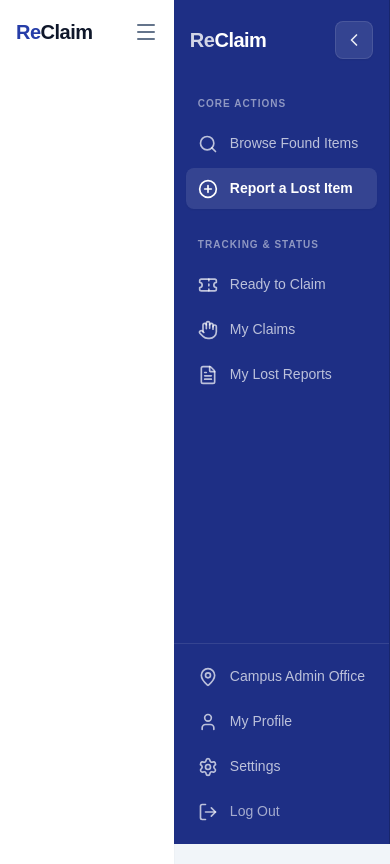
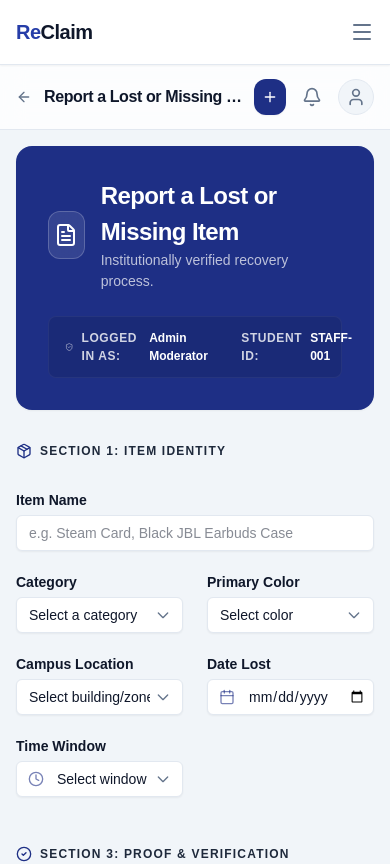
Before and after one commit to ArinGitPort/ReClaim, a React (Vite) app: page /report-lost in a window 390 px wide. Shown: the top 864 px of the page. Built offline with nearby package versions, Linux system fonts and the light colour scheme.

Commit message:
fix layout

```diff
--- /dev/null
+++ b/src/hooks/useIsMobile.ts
@@ -0,0 +1,21 @@
+import { useState, useEffect } from "react"
+
+export function useIsMobile() {
+  const [isMobile, setIsMobile] = useState(
+    typeof window !== 'undefined' ? window.innerWidth < 1024 : false
+  )
+
+  useEffect(() => {
+    const handleResize = () => {
+      setIsMobile(window.innerWidth < 1024)
+    }
+
+    window.addEventListener('resize', handleResize)
+    // Initial check
+    handleResize()
+
+    return () => window.removeEventListener('resize', handleResize)
+  }, [])
+
+  return isMobile
+}
--- a/src/layouts/AppLayout.tsx
+++ b/src/layouts/AppLayout.tsx
@@ -1,18 +1,37 @@
 import { Outlet } from "react-router-dom"
 import { Sidebar } from "@/layouts/Sidebar"
 import { MobileNav } from "@/layouts/MobileNav"
+import { useIsMobile } from "@/hooks/useIsMobile"
 
 export function AppLayout() {
+  const isMobile = useIsMobile()
+
   return (
-    <div style={{ minHeight: '100vh', display: 'flex', flexDirection: 'row', backgroundColor: '#F1F5F9', width: '100%', fontFamily: 'sans-serif' }}>
+    <div style={{
+      minHeight: '100vh',
+      display: 'flex',
+      flexDirection: isMobile ? 'column' : 'row',
+      backgroundColor: '#F1F5F9',
+      width: '100%',
+      fontFamily: 'sans-serif',
+      overflowX: 'hidden'
+    }}>
       {/* Mobile Header and Dropdown Menu */}
-      <MobileNav />
+      {isMobile && <MobileNav />}
 
       {/* Desktop Sidebar */}
-      <Sidebar />
+      {!isMobile && <Sidebar />}
 
       {/* Main Content Area */}
-      <main style={{ flex: 1, display: 'flex', flexDirection: 'column', minWidth: 0, overflowX: 'hidden', position: 'relative' }}>
+      <main style={{
+        flex: 1,
+        display: 'flex',
+        flexDirection: 'column',
+        minWidth: 0,
+        overflowX: 'hidden',
+        position: 'relative',
+        width: '100%'
+      }}>
         <Outlet />
       </main>
     </div>
--- a/src/layouts/TopNavBar.tsx
+++ b/src/layouts/TopNavBar.tsx
@@ -6,6 +6,8 @@ import { useAuth } from "@/contexts/AuthContext"
 import { useNotifications } from "@/contexts/NotificationContext"
 import { CampusDropOffModal } from "@/components/user/CampusDropOffModal"
 import { Button } from "@/components/ui/Button"
+
+import { useIsMobile } from "@/hooks/useIsMobile"
 
 interface TopNavBarProps {
   title?: string
@@ -21,33 +23,78 @@ export function TopNavBar({
   const { user } = useAuth()
   const { unreadCount } = useNotifications()
   const [showDropOffModal, setShowDropOffModal] = useState(false)
+  const isMobile = useIsMobile()
 
   return (
     <>
-      <header style={{ position: 'sticky', top: 0, zIndex: 50, width: '100%', backgroundColor: 'rgba(255, 255, 255, 0.8)', backdropFilter: 'blur(12px)', WebkitBackdropFilter: 'blur(12px)', borderBottom: '1px solid #E2E8F0' }}>
-        <div style={{ maxWidth: '1600px', marginLeft: 'auto', marginRight: 'auto', padding: '0 1.5rem', height: '4rem', display: 'flex', alignItems: 'center', justifyContent: 'space-between' }}>
-          <div style={{ display: 'flex', alignItems: 'center', gap: '1.5rem' }}>
-            <Link to={backLink} style={{ color: '#64748B', display: 'flex', alignItems: 'center', gap: '0.5rem', fontSize: '0.875rem', fontWeight: '600', textDecoration: 'none' }}>
+      <header style={{
+        position: 'sticky',
+        top: 0,
+        zIndex: 50,
+        width: '100%',
+        backgroundColor: 'rgba(255, 255, 255, 0.8)',
+        backdropFilter: 'blur(12px)',
+        WebkitBackdropFilter: 'blur(12px)',
+        borderBottom: '1px solid #E2E8F0'
+      }}>
+        <div style={{
+          maxWidth: '1600px',
+          marginLeft: 'auto',
+          marginRight: 'auto',
+          padding: isMobile ? '0 1rem' : '0 1.5rem',
+          height: '4rem',
+          display: 'flex',
+          alignItems: 'center',
+          justifyContent: 'space-between',
+          gap: '0.5rem'
+        }}>
+          <div style={{ display: 'flex', alignItems: 'center', gap: isMobile ? '0.75rem' : '1.5rem', flex: 1, minWidth: 0 }}>
+            <Link to={backLink} style={{ color: '#64748B', display: 'flex', alignItems: 'center', gap: '0.5rem', fontSize: '0.875rem', fontWeight: '600', textDecoration: 'none', flexShrink: 0 }}>
               <ArrowLeft style={{ width: '1rem', height: '1rem' }} />
-              {backLabel}
+              {!isMobile && backLabel}
             </Link>
-            <div style={{ height: '1.5rem', width: '1px', backgroundColor: '#E2E8F0', display: 'block' }}></div>
-            <h1 style={{ fontSize: '1.25rem', fontWeight: 'bold', letterSpacing: '-0.025em', color: '#0F172A', display: 'block', margin: 0 }}>
+            <div style={{ height: '1.5rem', width: '1px', backgroundColor: '#E2E8F0', display: isMobile ? 'none' : 'block' }}></div>
+            <h1 style={{
+              fontSize: isMobile ? '1rem' : '1.25rem',
+              fontWeight: 'bold',
+              letterSpacing: '-0.025em',
+              color: '#0F172A',
+              margin: 0,
+              whiteSpace: 'nowrap',
+              overflow: 'hidden',
+              textOverflow: 'ellipsis'
+            }}>
               {title}
             </h1>
           </div>
 
-          <div style={{ display: 'flex', alignItems: 'center', gap: '1rem' }}>
+          <div style={{ display: 'flex', alignItems: 'center', gap: isMobile ? '0.5rem' : '1rem', flexShrink: 0 }}>
             {/* Found Item Trigger */}
             <Button
               onClick={() => setShowDropOffModal(true)}
-              style={{ display: 'flex', backgroundColor: '#1E2F85', color: '#FFFFFF', fontWeight: 'bold', height: '2.25rem', padding: '0 1rem', borderRadius: '0.75rem', fontSize: '0.75rem', textTransform: 'uppercase', letterSpacing: '0.1em', alignItems: 'center', gap: '0.5rem', boxShadow: '0 1px 2px 0 rgba(0, 0, 0, 0.05)', border: 'none', cursor: 'pointer' }}
+              style={{
+                display: 'flex',
+                backgroundColor: '#1E2F85',
+                color: '#FFFFFF',
+                fontWeight: 'bold',
+                height: '2.25rem',
+                padding: isMobile ? '0 0.5rem' : '0 1rem',
+                borderRadius: '0.75rem',
+                fontSize: '0.75rem',
+                textTransform: 'uppercase',
+                letterSpacing: '0.1em',
+                alignItems: 'center',
+                gap: '0.5rem',
+                boxShadow: '0 1px 2px 0 rgba(0, 0, 0, 0.05)',
+                border: 'none',
+                cursor: 'pointer'
+              } as React.CSSProperties}
             >
               <Plus style={{ width: '1rem', height: '1rem' }} />
-              I Found an Item
+              {!isMobile && "I Found an Item"}
             </Button>
 
-            <div style={{ display: 'flex', alignItems: 'center', gap: '0.5rem', marginRight: '0.5rem' }}>
+            <div style={{ display: 'flex', alignItems: 'center', gap: '0.5rem' }}>
               <Link to="/notifications" style={{ position: 'relative', padding: '0.5rem', color: '#64748B', borderRadius: '50%', textDecoration: 'none', display: 'inline-flex' }}>
                 <Bell style={{ width: '1.25rem', height: '1.25rem' }} />
                 {unreadCount > 0 && (
@@ -58,21 +105,25 @@ export function TopNavBar({
               </Link>
             </div>
 
-            <div style={{ height: '2rem', width: '1px', backgroundColor: '#E2E8F0' }}></div>
+            {!isMobile && <div style={{ height: '2rem', width: '1px', backgroundColor: '#E2E8F0' }}></div>}
 
-            <div style={{ display: 'flex', alignItems: 'center', gap: '0.75rem', paddingLeft: '0.5rem' }}>
+            <div style={{ display: 'flex', alignItems: 'center', gap: '0.75rem', paddingLeft: isMobile ? '0' : '0.5rem' }}>
+              {!isMobile && (
                 <div style={{ display: 'flex', flexDirection: 'column', alignItems: 'flex-end' }}>
                   <span style={{ fontSize: '0.75rem', fontWeight: 'bold', color: '#0F172A', lineHeight: '1' }}>{user?.name}</span>
                   <span style={{ fontSize: '10px', color: '#94A3B8', fontWeight: '500' }}>Student Account</span>
                 </div>
+              )}
               <button style={{ width: '2.25rem', height: '2.25rem', backgroundColor: '#F1F5F9', border: '1px solid #E2E8F0', borderRadius: '50%', display: 'flex', alignItems: 'center', justifyContent: 'center', color: '#64748B', cursor: 'pointer', padding: 0 }}>
                 <User style={{ width: '1.25rem', height: '1.25rem' }} />
               </button>
             </div>
 
+            {!isMobile && (
               <div style={{ display: 'flex', marginLeft: '0.5rem' }}>
                 <ThemeToggle />
               </div>
+            )}
           </div>
         </div>
       </header>
--- a/src/pages/user/GalleryPage.tsx
+++ b/src/pages/user/GalleryPage.tsx
@@ -6,6 +6,7 @@ import { AdminPaginationControls } from "@/components/admin/AdminPaginationContr
 import { Plus } from "lucide-react"
 import { Button } from "@/components/ui/Button"
 import { CampusDropOffModal } from "@/components/user/CampusDropOffModal"
+import { useIsMobile } from "@/hooks/useIsMobile"
 
 type GalleryFiltersState = {
   search: string
@@ -20,6 +21,7 @@ export function GalleryPage() {
   const [page, setPage] = useState(1)
   const [pageCount, setPageCount] = useState(1)
   const [showDropOffModal, setShowDropOffModal] = useState(false)
+  const isMobile = useIsMobile()
 
   // Filters state
   const [filters, setFilters] = useState<GalleryFiltersState>({
@@ -72,12 +74,14 @@ export function GalleryPage() {
           </div>
         </div>
 
-        <div style={{ display: 'flex', flexDirection: 'row', gap: '2rem', alignItems: 'flex-start' }}>
-          <GalleryFilters filters={filters} setFilters={handleFiltersChange} />
+        <div style={{ display: 'flex', flexDirection: isMobile ? 'column' : 'row', gap: '2rem', alignItems: 'flex-start' }}>
+          <div style={{ width: isMobile ? '100%' : 'auto' }}>
+            <GalleryFilters filters={filters} setFilters={handleFiltersChange} />
+          </div>
 
           <div style={{ flex: 1, width: '100%', position: 'relative' }}>
             <div style={{ marginBottom: '1.5rem', display: 'flex', alignItems: 'center', justifyContent: 'space-between' }}>
-              <h2 style={{ fontSize: '1.5rem', fontWeight: 'bold', color: '#0F172A', margin: 0 }}>Found Items</h2>
+              <h2 style={{ fontSize: isMobile ? '1.125rem' : '1.5rem', fontWeight: 'bold', color: '#0F172A', margin: 0 }}>Found Items</h2>
               <span style={{ fontSize: '0.875rem', fontWeight: 500, color: '#64748B', backgroundColor: '#F8FAFC', padding: '0.25rem 0.75rem', borderRadius: '9999px', border: '1px solid rgba(241, 245, 249, 0.4)' }}>
                 Showing {itemCount} of {totalCount} items
               </span>
--- a/src/pages/user/ReportLostPage.tsx
+++ b/src/pages/user/ReportLostPage.tsx
@@ -1,24 +1,35 @@
 import { TopNavBar } from "@/layouts/TopNavBar"
 import { ReportLostForm } from "@/features/reports/ReportLostForm"
 import { Info, ShieldAlert } from "lucide-react"
+import { useIsMobile } from "@/hooks/useIsMobile"
 
 export function ReportLostPage() {
+  const isMobile = useIsMobile()
+
   return (
     <div style={{ flex: 1, display: 'flex', flexDirection: 'column', minWidth: 0, height: '100%' }}>
       <TopNavBar title="Report a Lost or Missing Item" />
 
       <div style={{ flex: 1, overflowY: 'auto' }}>
-        <div style={{ maxWidth: '100rem', marginLeft: 'auto', marginRight: 'auto', display: 'flex', flexDirection: 'row', gap: '2rem', padding: '1.5rem 2rem 6rem' }}>
+        <div style={{
+          maxWidth: '100rem',
+          marginLeft: 'auto',
+          marginRight: 'auto',
+          display: 'flex',
+          flexDirection: isMobile ? 'column' : 'row',
+          gap: '2rem',
+          padding: isMobile ? '1rem 1rem 6rem' : '1.5rem 2rem 6rem'
+        }}>
 
           {/* Main Form Area */}
-          <div style={{ flex: 1, display: 'flex', justifyContent: 'center' }}>
+          <div style={{ flex: 1, display: 'flex', justifyContent: 'center', width: '100%' }}>
             <div style={{ width: '100%', maxWidth: '48rem' }}>
               <ReportLostForm />
             </div>
           </div>
 
           {/* Sidebar Instructions / Tips */}
-          <aside style={{ width: '20rem', display: 'flex', flexDirection: 'column', gap: '1.5rem', flexShrink: 0 }}>
+          <aside style={{ width: isMobile ? '100%' : '20rem', display: 'flex', flexDirection: 'column', gap: '1.5rem', flexShrink: 0 }}>
             <div style={{ backgroundColor: '#FFFFFF', padding: '1.5rem', borderRadius: '1rem', border: '1px solid #E2E8F0', boxShadow: '0 1px 2px 0 rgba(0, 0, 0, 0.05)' }}>
               <h4 style={{ display: 'flex', alignItems: 'center', gap: '0.5rem', fontWeight: 700, color: '#1E293B', marginBottom: '1rem', margin: '0 0 1rem 0' }}>
                 <Info style={{ width: '1rem', height: '1rem', color: '#1E2F85' }} />
```
Lines whose indentation alone changed are shown as unchanged.
